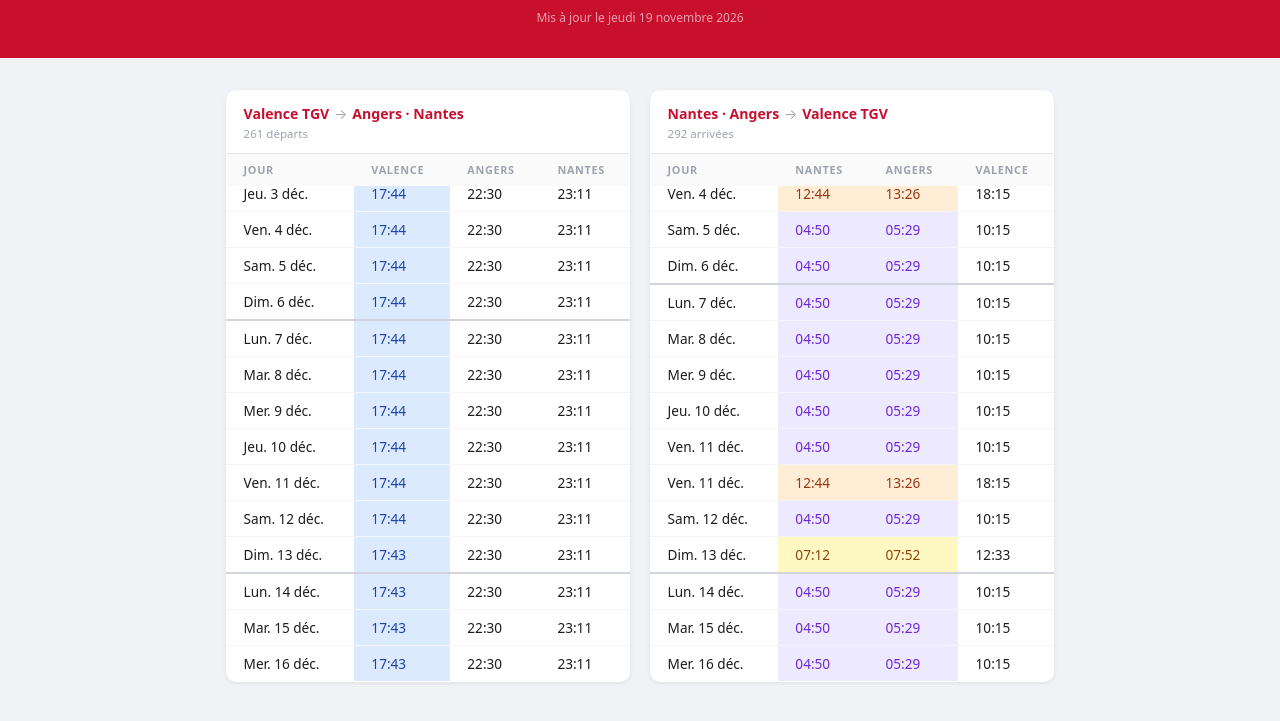
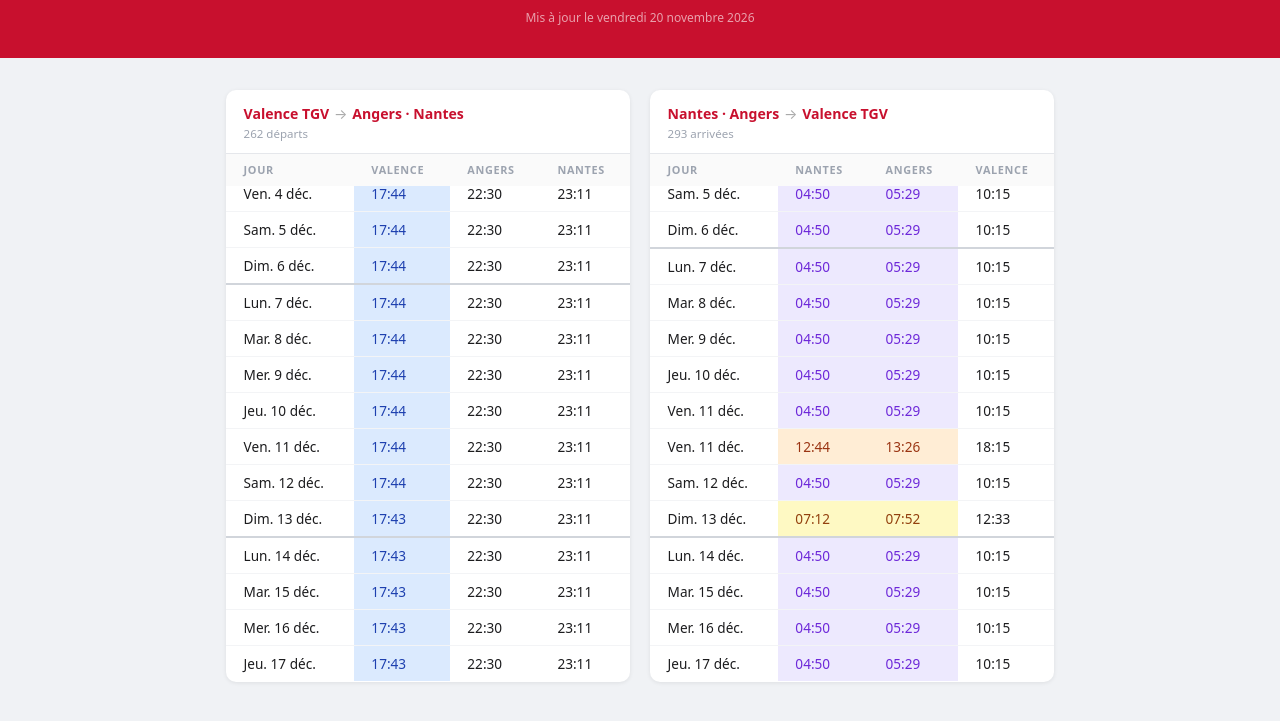
Before and after one commit to pcreux/trains-direct-valence-nantes, a plain HTML site: page index.html in a window 1280 px wide. Shown: the part 101-822 px from the top of the page. Drawn offline with Linux system fonts and the light colour scheme.

Commit message:
Update schedule 2026-11-20

```diff
--- a/index.html
+++ b/index.html
@@ -103,13 +103,13 @@
     <header>
       <h1>🚄 Trains directs</h1>
       <p class="subtitle">Valence TGV ↔ Angers · Nantes</p>
-      <p class="updated">Mis à jour le jeudi 19 novembre 2026</p>
+      <p class="updated">Mis à jour le vendredi 20 novembre 2026</p>
     </header>
     <main>
     <section class="card">
       <div class="card-header">
         <div class="card-title">Valence TGV <span class="arrow">→</span> Angers · Nantes</div>
-        <div class="count">261 départs</div>
+        <div class="count">262 départs</div>
       </div>
       <div class="table-scroll">
         <table>
@@ -378,6 +378,7 @@
             <tr class="week-start"><td>Lun. 14 déc.</td><td class="time t-soir">17:43</td><td class="time">22:30</td><td class="time">23:11</td></tr>
             <tr><td>Mar. 15 déc.</td><td class="time t-soir">17:43</td><td class="time">22:30</td><td class="time">23:11</td></tr>
             <tr><td>Mer. 16 déc.</td><td class="time t-soir">17:43</td><td class="time">22:30</td><td class="time">23:11</td></tr>
+            <tr><td>Jeu. 17 déc.</td><td class="time t-soir">17:43</td><td class="time">22:30</td><td class="time">23:11</td></tr>
           </tbody>
         </table>
       </div>
@@ -386,7 +387,7 @@
     <section class="card">
       <div class="card-header">
         <div class="card-title">Nantes · Angers <span class="arrow">→</span> Valence TGV</div>
-        <div class="count">292 arrivées</div>
+        <div class="count">293 arrivées</div>
       </div>
       <div class="table-scroll">
         <table>
@@ -686,6 +687,7 @@
             <tr class="week-start"><td>Lun. 14 déc.</td><td class="time t-nuit">04:50</td><td class="time t-nuit">05:29</td><td class="time">10:15</td></tr>
             <tr><td>Mar. 15 déc.</td><td class="time t-nuit">04:50</td><td class="time t-nuit">05:29</td><td class="time">10:15</td></tr>
             <tr><td>Mer. 16 déc.</td><td class="time t-nuit">04:50</td><td class="time t-nuit">05:29</td><td class="time">10:15</td></tr>
+            <tr><td>Jeu. 17 déc.</td><td class="time t-nuit">04:50</td><td class="time t-nuit">05:29</td><td class="time">10:15</td></tr>
           </tbody>
         </table>
       </div>
```
Also changed, not shown: 1 other file.
